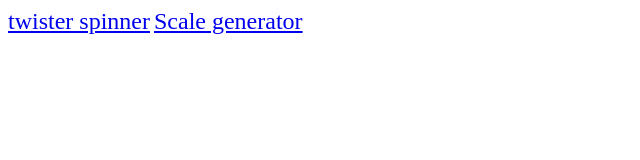
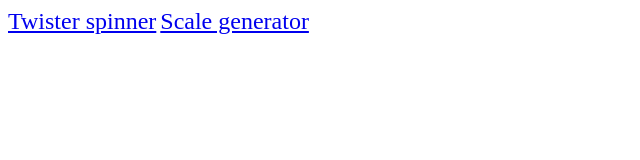
Before and after one commit to octo-badger/fun, a plain HTML site: page index.html in a window 1280 px wide. Shown: the full height of the page, 0-640 px from the left. Drawn offline with Linux system fonts and the light colour scheme.

Commit message:
case fix

```diff
--- a/index.html
+++ b/index.html
@@ -8,7 +8,7 @@
     </style>
     <body>
         <div>
-            <a href="twister-spinner.htm">twister spinner</a>
+            <a href="twister-spinner.htm">Twister spinner</a>
             <a href="random-scale.htm">Scale generator</a>
         </div>
     </body>
```
